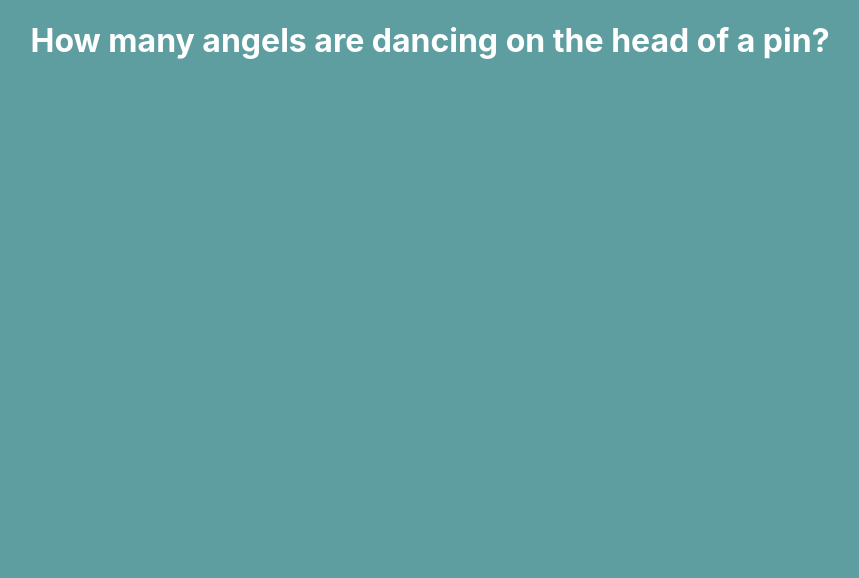
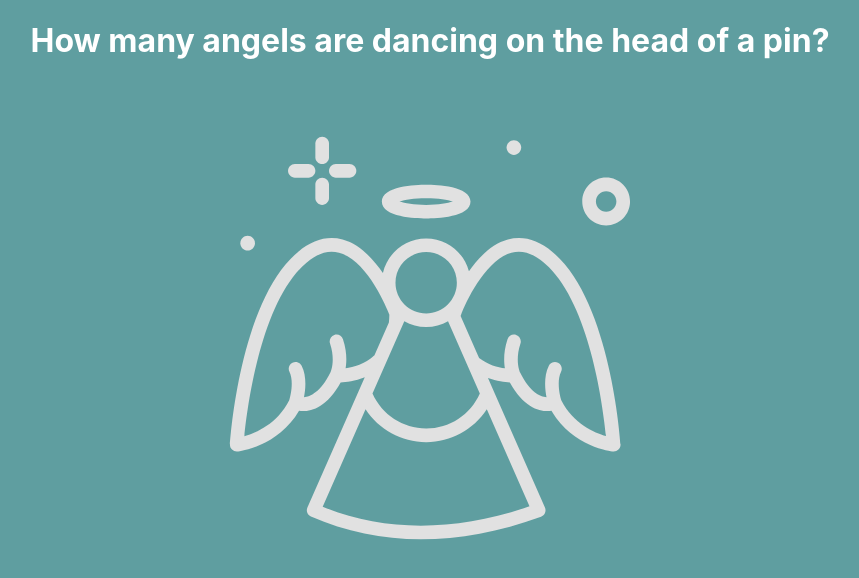
Before and after one commit to ShaneSutro/HowManyAngels, a React (Create React App) app: page / in a window 1280 px wide. Shown: the top 578 px of the page, without its empty margins (210-1069 px from the left). Built offline with nearby package versions, Linux system fonts and the light colour scheme.

Commit message:
Add angel

```diff
--- a/src/App.js
+++ b/src/App.js
@@ -1,10 +1,11 @@
-import logo from './logo.svg';
+import angel from './angel.svg';
 import './App.css';
 
 function App() {
   return (
     <div className="App">
       <h1>How many angels are dancing on the head of a pin?</h1>
+      <img src={angel} alt="angel"/>
     </div>
   );
 }
```
Also changed, not shown: src/angel.svg (added).
